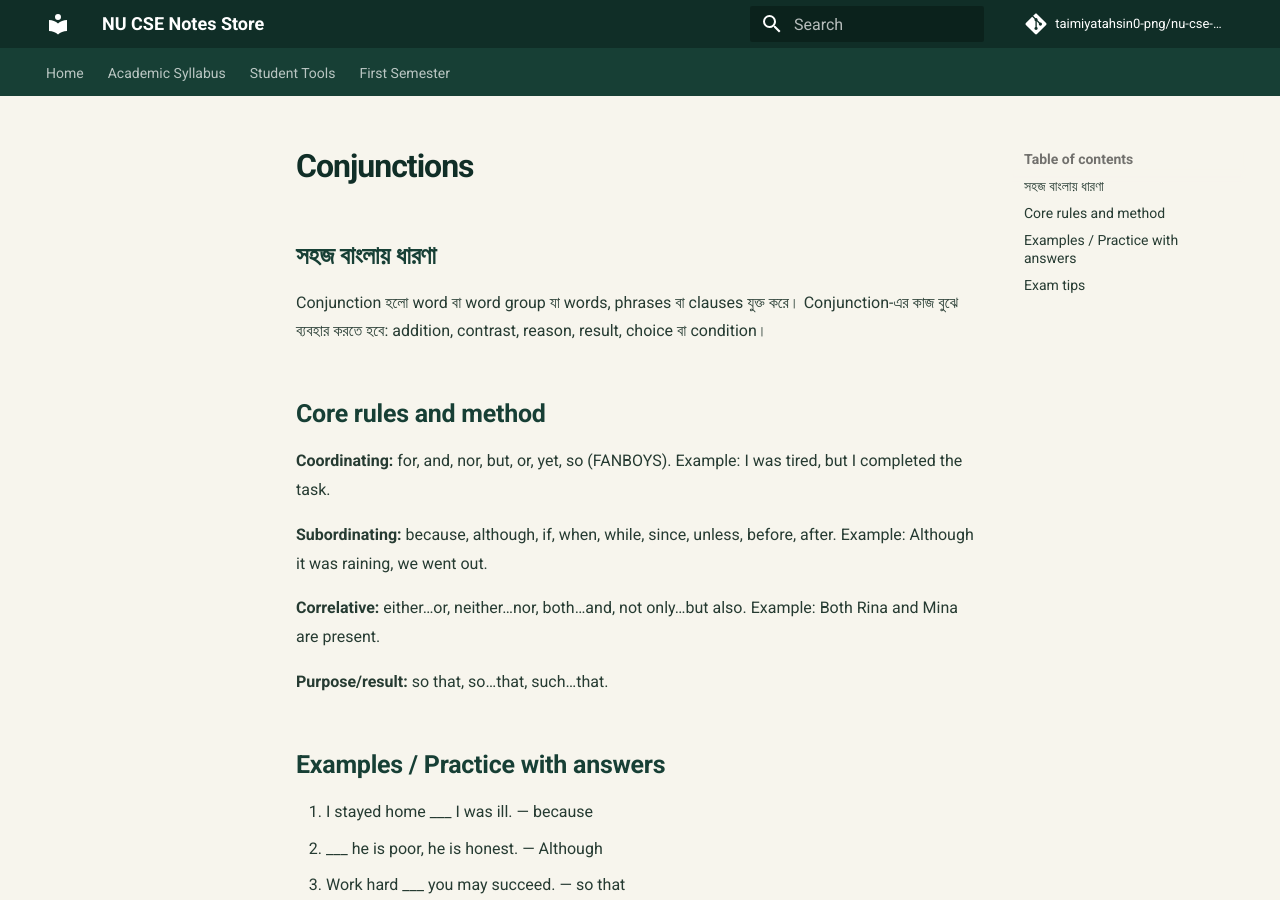
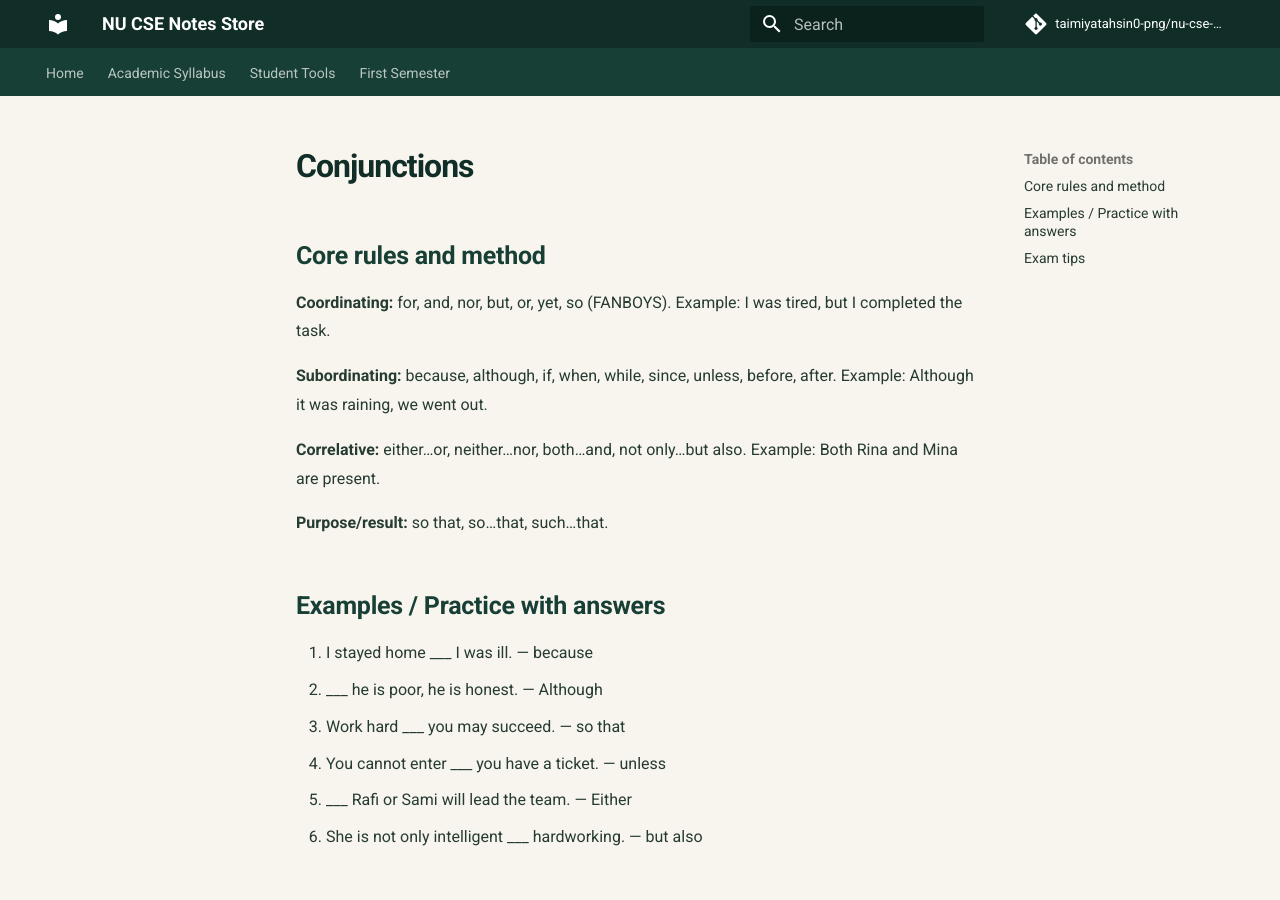
Before and after one commit to taimiyatahsin0-png/nu-cse-notes-store, an MkDocs documentation site: the page built from docs/subjects/eng/04-conjunctions.md, in a window 1280 px wide and 900 px high. Built offline with MkDocs 1.6.1 and Material for MkDocs 9.7.7, drawn with Linux system fonts in a browser that asks for light colours; comment, search, counter and statistics services are not loaded.

Commit message:
Remove Bangla content; standardize English-only notes

```diff
--- a/docs/subjects/eng/04-conjunctions.md
+++ b/docs/subjects/eng/04-conjunctions.md
@@ -1,7 +1,4 @@
 # Conjunctions
-
-## সহজ বাংলায় ধারণা
-Conjunction হলো word বা word group যা words, phrases বা clauses যুক্ত করে। Conjunction-এর কাজ বুঝে ব্যবহার করতে হবে: addition, contrast, reason, result, choice বা condition।
 
 ## Core rules and method
 **Coordinating:** for, and, nor, but, or, yet, so (FANBOYS). Example: I was tired, but I completed the task.
```
